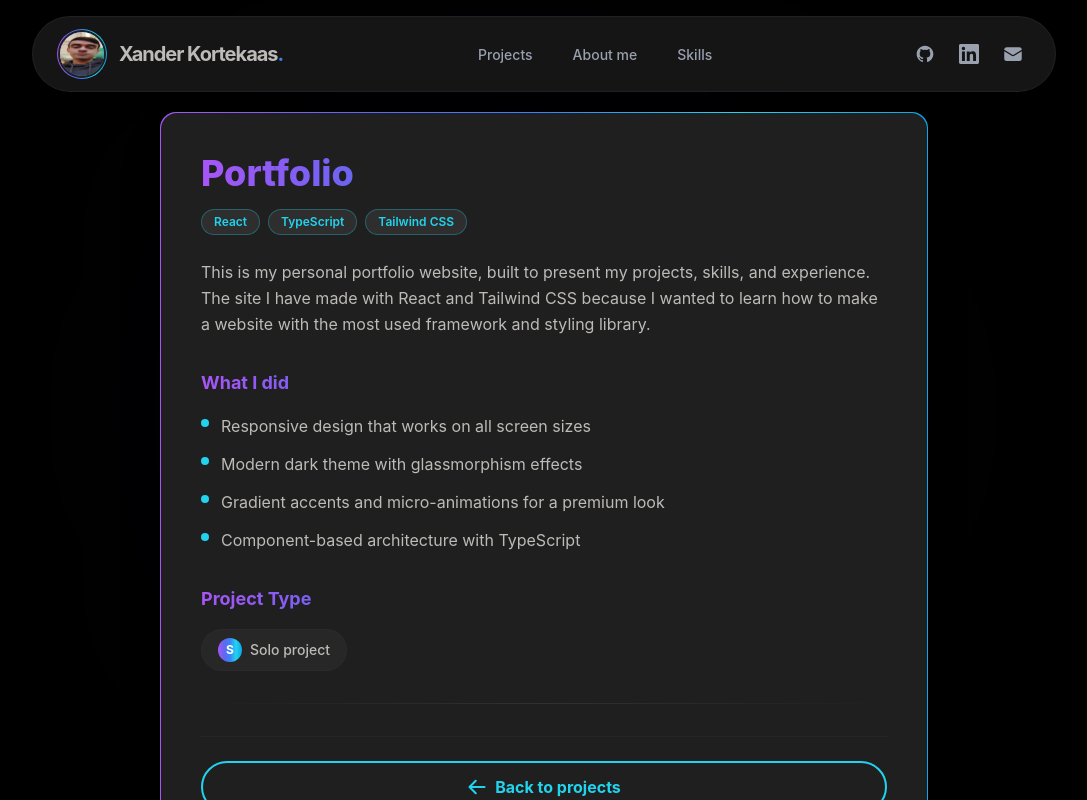
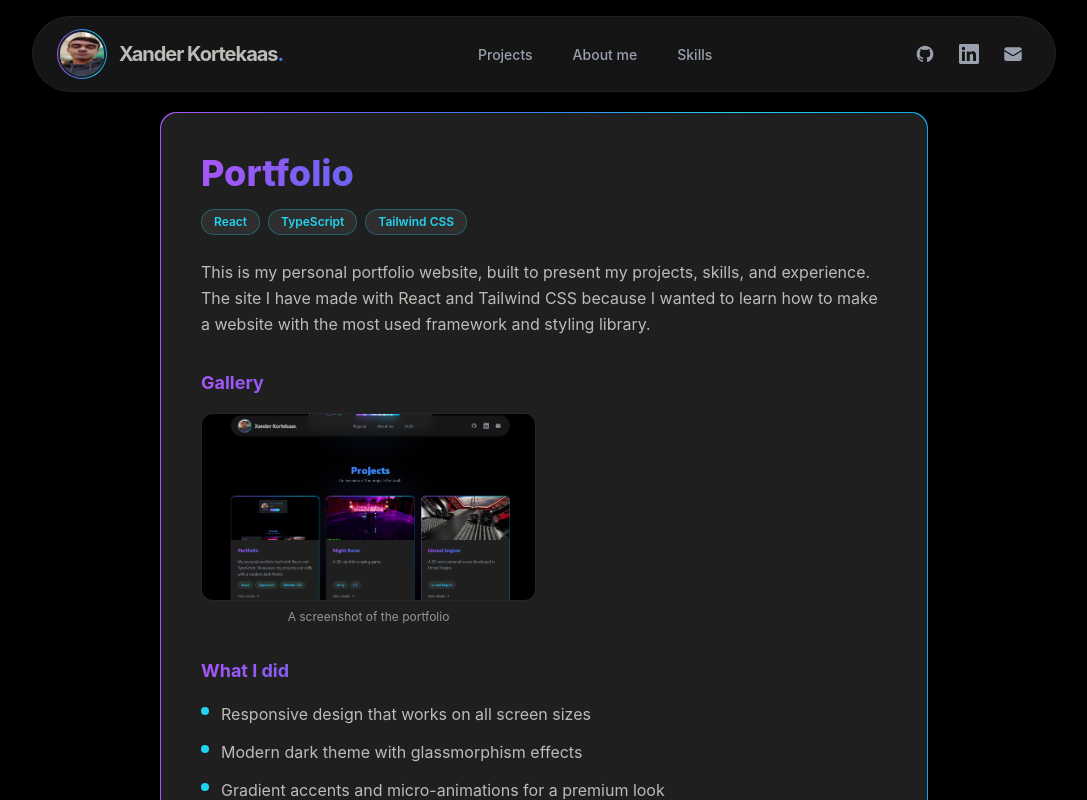
Before and after one commit to XanderKortekaas/XkPortfolio, a React (Vite) app: page /project/1 in a window 1280 px wide. Shown: the top 800 px of the page, without its empty margins (96-1183 px from the left). Built offline with nearby package versions, Linux system fonts and the light colour scheme.

Commit message:
Portfolio Project card has picture

```diff
--- a/src/data/projects.ts
+++ b/src/data/projects.ts
@@ -33,7 +33,13 @@ export const projects: Project[] = [
       "Component-based architecture with TypeScript",
     ],
     projectType: ["Solo project"],
-    media: [],
+    media: [
+      {
+        type: "image",
+        url: "/media/Portfolio.png",
+        caption: "A screenshot of the portfolio",
+      },
+    ],
   },
   {
     id: 2,
```
Also changed, not shown: public/media/Portfolio.png (added).
